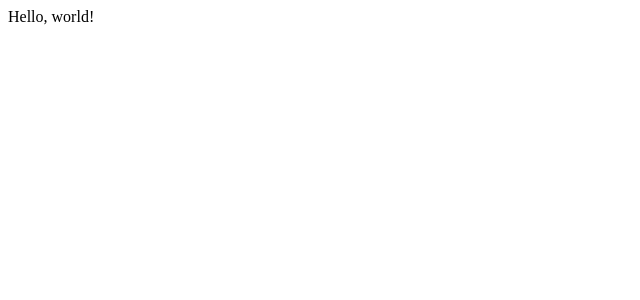
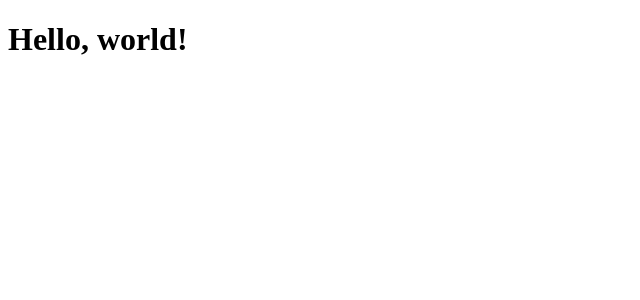
Before and after one commit to andreizpgh/game-of-life, a React app: page / in a window 1280 px wide. Shown: the top 300 px of the page, without its empty margins (0-640 px from the left). Built offline with nearby package versions, Linux system fonts and the light colour scheme.

Commit message:
init: update config files

```diff
--- a/package.json
+++ b/package.json
@@ -17,9 +17,12 @@
   },
   "devDependencies": {
     "@babel/core": "^7.25.2",
+    "@babel/plugin-transform-runtime": "^7.25.4",
     "@babel/preset-env": "^7.25.4",
     "@babel/preset-react": "^7.24.7",
     "@babel/preset-typescript": "^7.24.7",
+    "@types/react": "^18.3.5",
+    "@types/react-dom": "^18.3.0",
     "babel-loader": "^9.1.3",
     "html-webpack-plugin": "^5.6.0",
     "typescript": "^5.6.2",
--- /dev/null
+++ b/src/App.tsx
@@ -0,0 +1,8 @@
+export default function gameOfLife() {
+
+  return (
+      <h1>
+      	Hello, world!
+      </h1>
+  );
+}
--- a/src/index.tsx
+++ b/src/index.tsx
@@ -1,10 +1,15 @@
-import React from 'react';
-import ReactDOM from 'react-dom/client';
+import { StrictMode } from 'react';
+import { createRoot } from 'react-dom/client';
+import './styles.css';
 
-const App: React.FC = () => {
-  return <div>Hello, world!</div>;
-};
+import App from './App';
 
-const root = ReactDOM.createRoot(document.getElementById('root'));
+const root = createRoot(document.getElementById('root')!);
 
-root.render(<App />);
+root.render(
+  <StrictMode>
+    <div className='wrapper'>
+      <App />
+    </div>
+  </StrictMode>
+);
```
Also changed, not shown: tsconfig.json (+12 -7 lines), .babelrc, src/styles.css (added), 2 other files (tests, documents, lock files or other folders).
